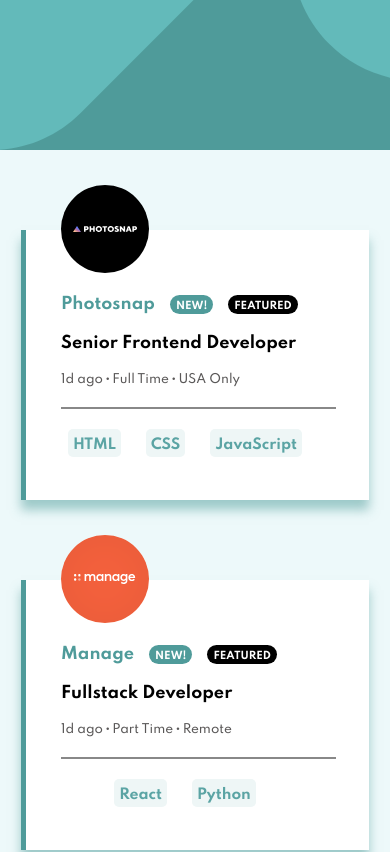
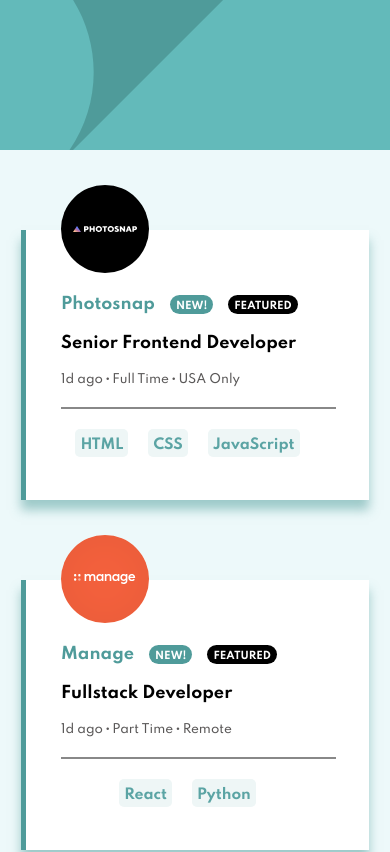
Before and after one commit to jenmerritt/job-listing-app, a React (Create React App) app in the folder job-listings-app/: page / in a window 390 px wide. Shown: the top 852 px of the page. Built offline with nearby package versions, Linux system fonts and the light colour scheme.

Commit message:
mobile fixes

```diff
--- a/job-listings-app/src/components/App.css
+++ b/job-listings-app/src/components/App.css
@@ -4,6 +4,7 @@
     padding: 0;
 }
 
+@media only screen and (min-width: 700px) {
 #header{
     background-image: url(../images/bg-header-desktop.svg);
     background-repeat: no-repeat;
@@ -13,3 +14,16 @@
     background-color: #4F9B9A;
     margin-bottom: 80px;
 }
+}
+
+@media only screen and (max-width: 699px) {
+    #header{
+        background-image: url(../images/bg-header-mobile.svg);
+        background-repeat: no-repeat;
+        background-size: cover;
+        width: 100%;
+        height: 150px;
+        background-color: #4F9B9A;
+        margin-bottom: 80px;
+    }
+}
--- a/job-listings-app/src/components/Job.css
+++ b/job-listings-app/src/components/Job.css
@@ -190,13 +190,14 @@
 
     .job-column-3{
         display: flex;
+        flex-direction: row;
         flex-wrap: wrap;
         margin: 0 auto;
         align-items: center;
     }
 
     .job-col3-row{
-        margin-right: 25px;
+        margin-right: 20px;
         height: 20px;
         padding: 8px 5px 0px 5px;
         background-color: hsl(180, 31%, 95%);
--- a/job-listings-app/src/components/JobList.css
+++ b/job-listings-app/src/components/JobList.css
@@ -9,8 +9,6 @@
     }
 }
 
-
-
 @media only screen and (max-width: 699px) {
     #job-list{
         display: flex;
```
